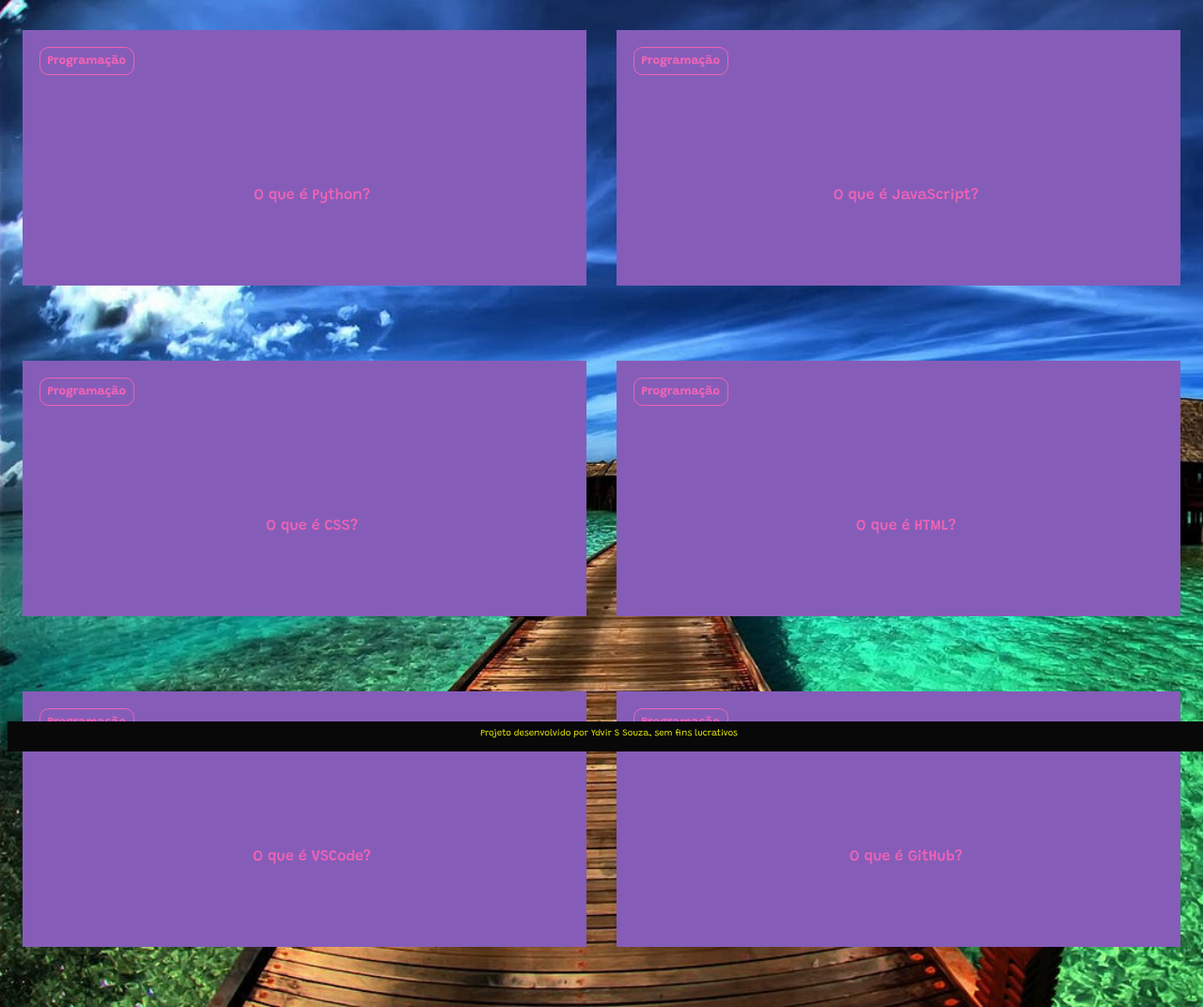
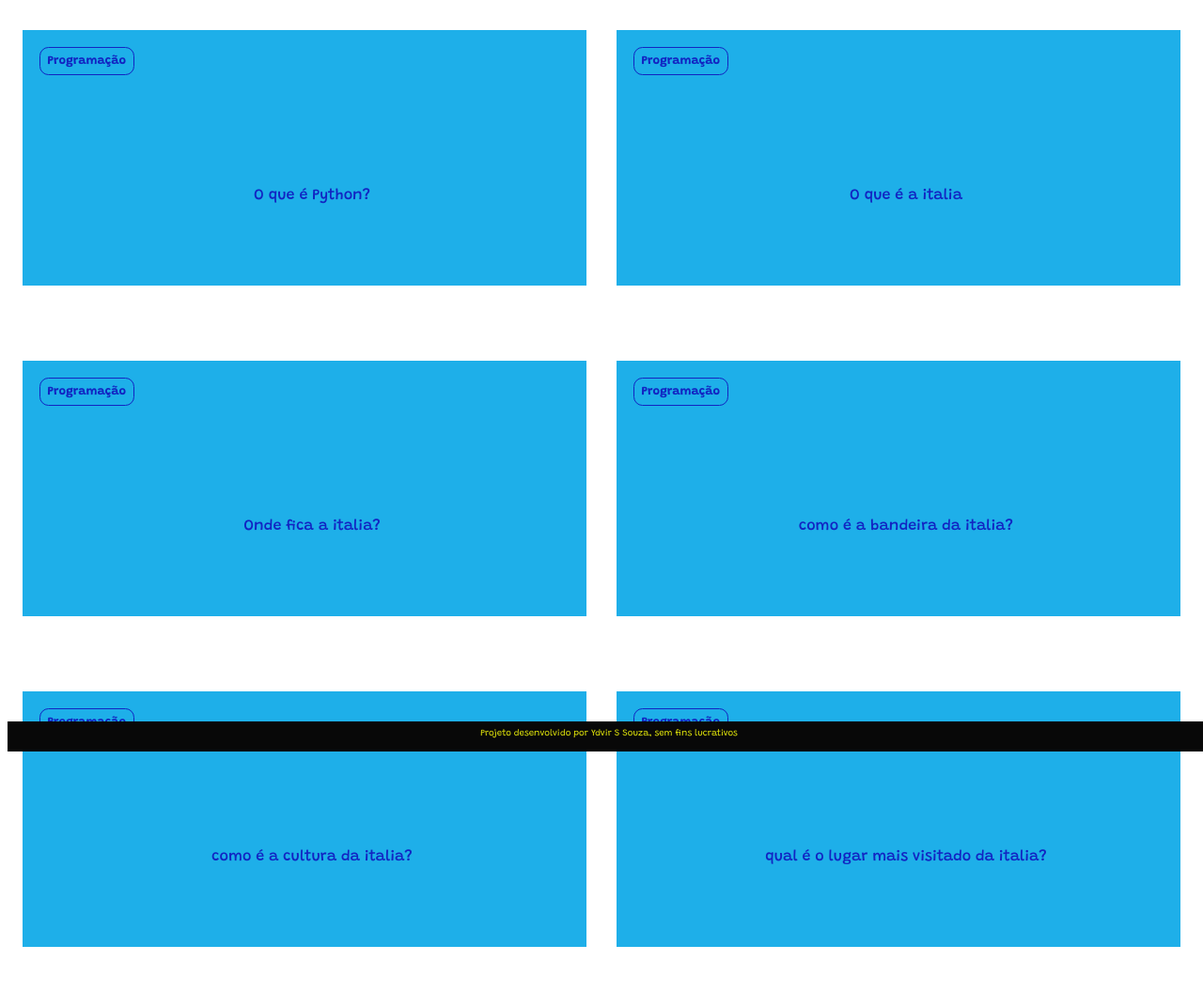
Before and after one commit to OlMngckas/prgr, a plain HTML site: page index.html in a window 1280 px wide. Shown: the whole page at 94% size. Drawn offline with Linux system fonts and the light colour scheme.

Commit message:
18/11/2024

```diff
--- a/perguntas.js
+++ b/perguntas.js
@@ -6,28 +6,28 @@ criaCartao(
 
 criaCartao(
     'Programação',
-    'O que é JavaScript?',
-    'O JavaScript é uma linguagem de programação.'
+    'O que é  a italia',
+    ' a italia é um pais.'
 )
 
 criaCartao(
     'Programação',
-    'O que é CSS?',
-    'O CSS é uma lingugem de estilização!'
+    'Onde fica a italia?',
+    ' no sul do continente europeu, ocupando quase toda a Península Itálica, mais as ilhas da Sardenha e da Sicília!'
 )
 
 criaCartao(
     'Programação',
-    'O que é HTML?',
-    'O HTML é uma lingugem de estruturação e semântica do conteúdo.'
+    'como é a bandeira da italia?',
+    'é formada por três cores (tricolor) de igual dimensão vertical: verde, branco e vermelho, com o verde posicionado no lado esquerdo..'
 )
 criaCartao(
     'Programação',
-    'O que é VSCode?',
-    'O Visual Studio Code é um editor de código com diversas integrações.s'
+    'como é a cultura da italia?',
+    'é famosa pela sua arte e pelos seus monumentos, entre os quais se encontram a Torre de Pisa, o Coliseu de Roma, bem como pela sua comida (pizza, pasta, etc.), vinho, estilo de vida,'
 )
 criaCartao(
     'Programação',
-    'O que é GitHub?',
-    'O GitHub é uma plataforma de desenvolvimento colaborativo que aloja projetos na nuvem.'
+    'qual é o lugar mais visitado da italia?',
+    '. Veneza, Verona e Lago Garda'
 )
--- a/style.css
+++ b/style.css
@@ -1,13 +1,13 @@
 @import url('https://fonts.googleapis.com/css2?family=Grandstander:ital,wght@0,100..900;1,100..900&display=swap');
 
 :root{
-  --text-color: #f063b5;
-  --card-front-color: #855db9;
-  --card-back-color: #55a2eb;
+  --text-color: #1224c2;
+  --card-front-color: #1eafe9;
+  --card-back-color: #9bccec;
 }
 
-body {
-  background: url(Casaflutuantepraia.jpg);
+body{
+  background: url(venice-2225423_1280.jpg));
   font-family: Grandstander;
   background-size: cover;
 
```
Also changed, not shown: venice-2225423_1280.jpg (added).
